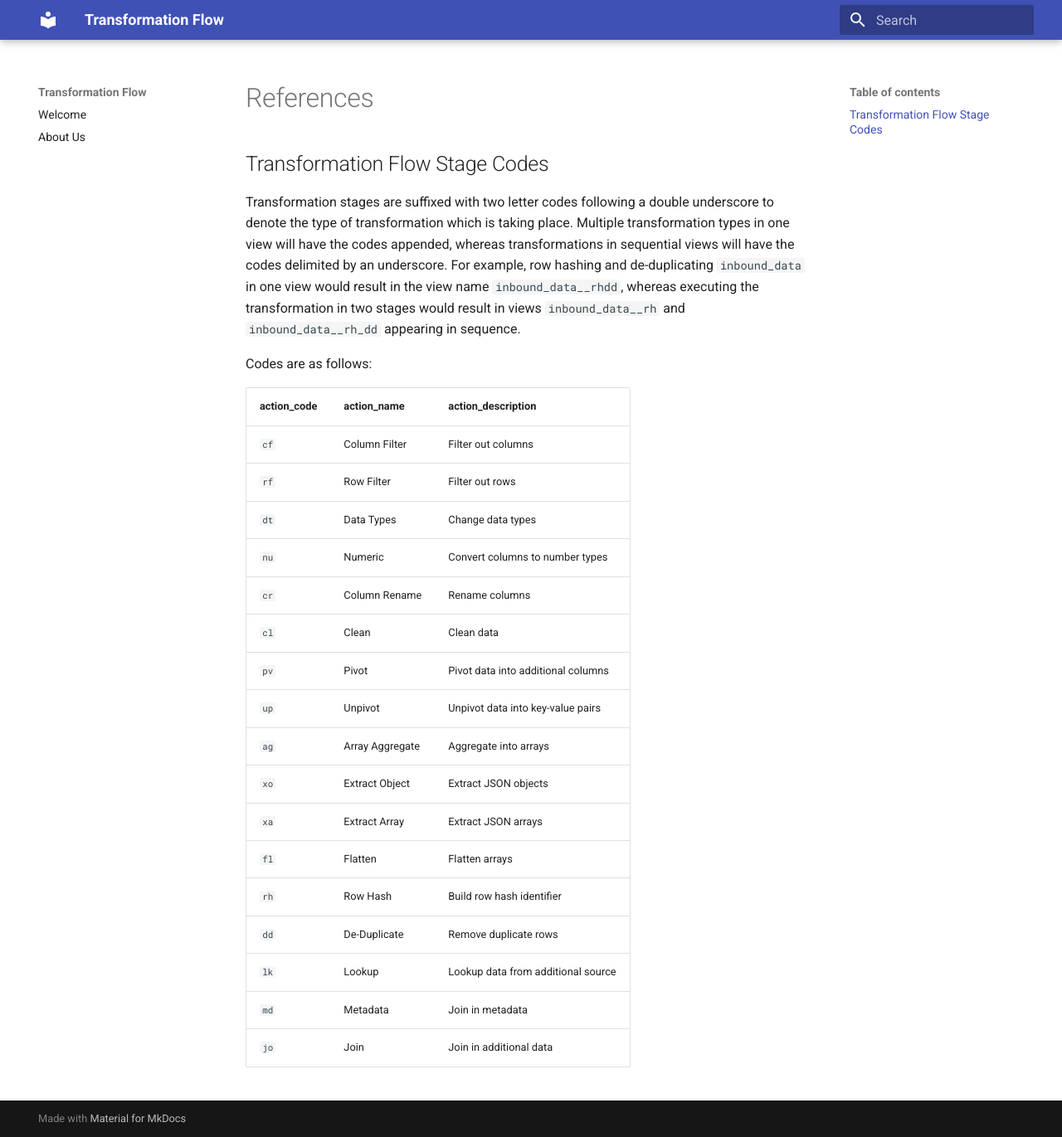
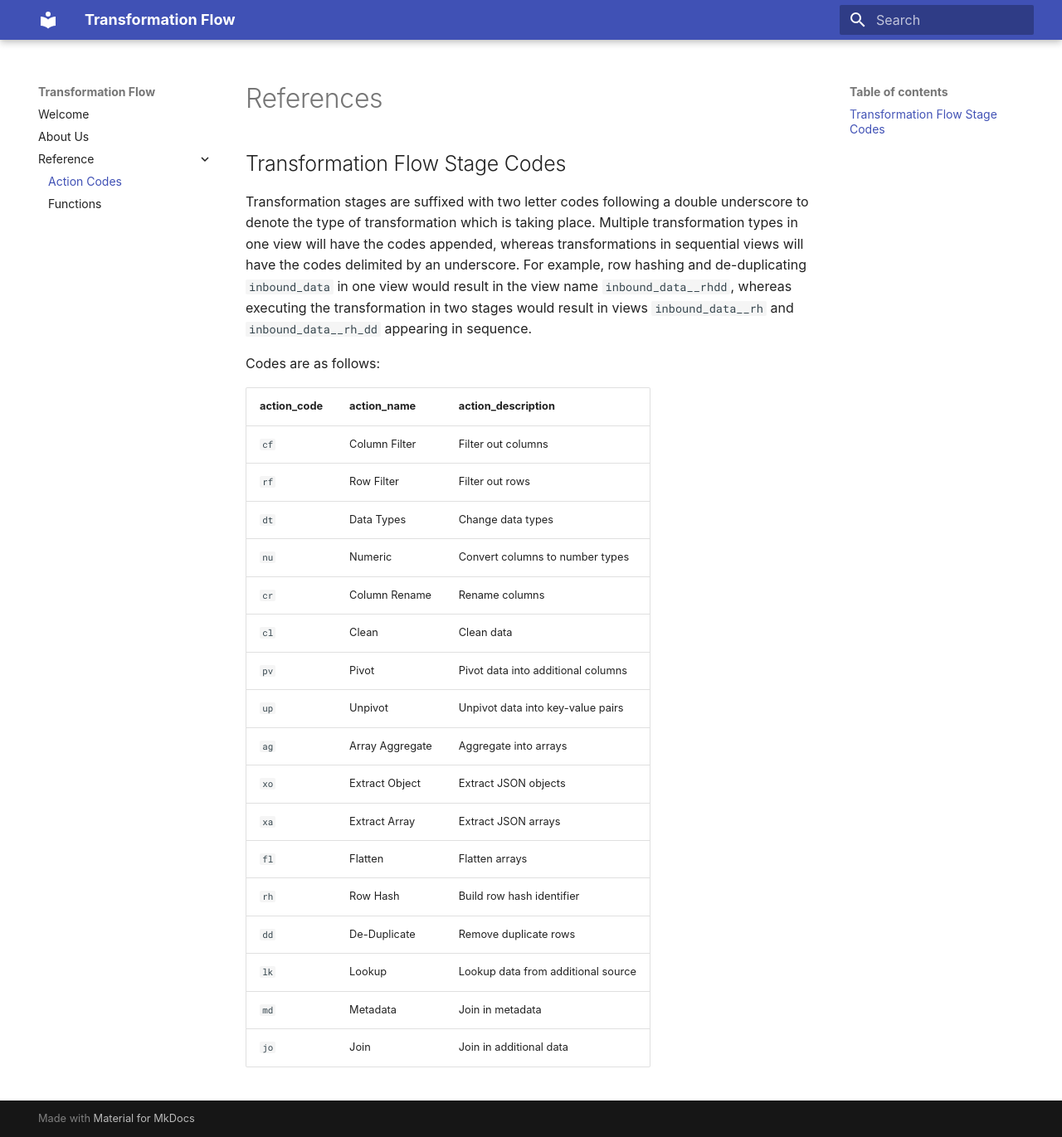
Before and after one commit to transformationflow/transformationflow.github.io, an MkDocs documentation site: the page built from docs/reference_codes.md, in a window 1280 px wide and 1371 px high. Shown: the whole window at 83% size. Built offline with MkDocs 1.6.1 and Material for MkDocs 9.7.7, drawn with Linux system fonts in a browser that asks for light colours; some web fonts are replaced.

Commit message:
updated reference docs

```diff
--- a/mkdocs.yml
+++ b/mkdocs.yml
@@ -2,7 +2,15 @@ site_name: Transformation Flow
 
 theme:
   name: material
+  font:
+    text: Monserrat
 
 nav:
   - Welcome: 'index.md'
   - About Us: 'about-us.md'
+  - 'Reference':
+    - Action Codes: 'reference_codes.md'
+    - Functions: 'reference_functions.md'
+
+markdown_extensions:
+  - admonition
```
Also changed, not shown: docs/reference_functions.md (added, +8 -0 lines), docs/reference_codes.md (renamed from docs/reference.md).
